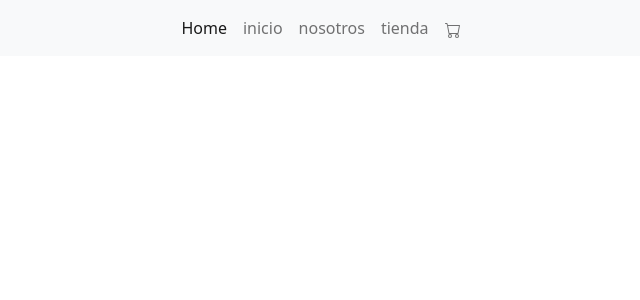
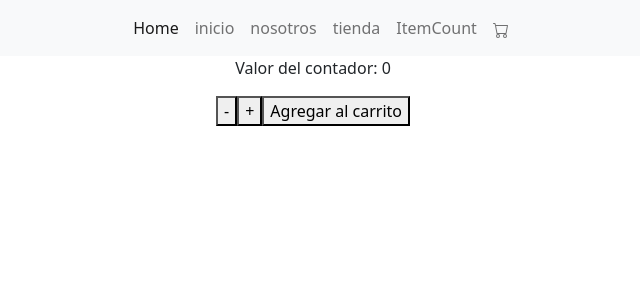
Before and after one commit to Lautaromartinucci/CursoReactJS, a React (Create React App) app in the folder my-app/: page /ItemCount in a window 1280 px wide. Shown: the top 300 px of the page, without its empty margins (327-967 px from the left). Built offline with nearby package versions, Linux system fonts and the light colour scheme.

Commit message:
contador

```diff
--- a/my-app/src/App.js
+++ b/my-app/src/App.js
@@ -1,25 +1,26 @@
 import './App.css'
-import { BrowserRouter as Router, Switch, Route, Routes} from 'react-router-dom'
-import Navbar from './components/navegacion/navbar'
-import Inicio from './components/paginas/inicio'
-import Tienda from './components/paginas/tienda'
-import nosotros from './components/paginas/nosotros'
-import ItemListContainer from './components/paginas/ItemListContainer'
+import { BrowserRouter as Router, Switch, Route, Routes, BrowserRouter} from 'react-router-dom'
+import Navbar from './/components/navegacion/navbar'
+import Inicio from './/components/paginas/inicio'
+import Tienda from './/components/paginas/tienda'
+import Nosotros from './/components/paginas/nosotros'
+import ItemListContainer from './/components/paginas/ItemListContainer'
+import ItemCount from './/components/paginas/ItemCount'
 
 function App() {
   return (
     <div className="App">
+        <Router>
+          <Navbar/>
 
-      <Router>
-        <Navbar/>
-        <Routes>
-          <Route path='/inicio' exact component={Inicio}/>
-          <Route path='/nosotros' exact component={nosotros}/>
-          <Route path='/tienda' exact component={Tienda}/>
-          <Route path='/ItemListContainer' exact component={ItemListContainer}/>
-        </Routes>
-      </Router>
-
+          <Routes>
+            <Route path='/inicio' element={<Inicio />} />
+            <Route path='/nosotros' element= {<Nosotros />}/>
+            <Route path='/tienda' element= {<Tienda />}/>
+            <Route path='/ItemCount' element= {<ItemCount />}/>
+            <Route path='/ItemListContainer' element={<ItemListContainer />}/>
+          </Routes>
+        </Router>
     </div>
   );
 }
--- a/my-app/src/components/navegacion/navbar.js
+++ b/my-app/src/components/navegacion/navbar.js
@@ -19,13 +19,16 @@ const navbar = () => {
                             <Link className="nav-link active" aria-current="page" to='/'>Home</Link>
                         </li>
                         <li className="nav-item">
-                            <Link className="nav-link" to='./paginas/inicio'>inicio</Link>
+                            <Link className="nav-link" to='./inicio'>inicio</Link>
                         </li>
                         <li className="nav-item">
-                            <Link className="nav-link" to='./paginas/nosotros'>nosotros</Link>
+                            <Link className="nav-link" to='/nosotros'>nosotros</Link>
                         </li>
                         <li className="nav-item">
-                            <Link className="nav-link" to='tienda'>tienda</Link>
+                            <Link className="nav-link" to='/tienda'>tienda</Link>
+                        </li>
+                        <li className="nav-item">
+                            <Link className="nav-link" to='/itemcount'>ItemCount</Link>
                         </li>
                         <li className="nav-item">
                             <Link className="nav-link" to='../paginas/ItemListContainer'>
--- /dev/null
+++ b/my-app/src/components/paginas/ItemCount.js
@@ -0,0 +1,15 @@
+import React,{useState} from 'react'
+
+const ItemCount = (ItemCount) => {
+
+    const [contador, setContador] = useState(0);
+
+    return <div>
+        <p>Valor del contador: {contador}</p>
+        <button onClick={() => {setContador( contador - 1)}}>-</button>
+        <button onClick={() => {setContador( contador + 1)}}>+</button>
+        <button>Agregar al carrito</button>
+    </div>
+}
+
+export default ItemCount
--- a/my-app/src/components/paginas/ItemListContainer.js
+++ b/my-app/src/components/paginas/ItemListContainer.js
@@ -2,7 +2,7 @@ import React from 'react'
 
 const ItemListContainer = () => {
   return (
-    <div>HOLA</div>
+    <div>Page ItemListContainer </div>
   )
 }
 
--- a/my-app/src/components/paginas/inicio.js
+++ b/my-app/src/components/paginas/inicio.js
@@ -3,10 +3,7 @@ import React from 'react'
 const inicio = () => {
   return (
     <div>
-        <h1>Pag inicio</h1>
-
-
-
+        <h1>Page inicio</h1>
     </div>
   )
 }
--- a/my-app/src/components/paginas/nosotros.js
+++ b/my-app/src/components/paginas/nosotros.js
@@ -3,10 +3,11 @@ import React from 'react'
 const nosotros = () => {
   return (
     <div>
-        <h1>Pag nosotros</h1>
+        <h1>Page nosotros</h1>
 
     </div>
   )
 }
 
+
 export default nosotros
--- a/my-app/src/components/paginas/tienda.js
+++ b/my-app/src/components/paginas/tienda.js
@@ -3,7 +3,7 @@ import React from 'react'
 const tienda = () => {
   return (
     <div>
-        <h1>Pag tienda</h1>
+        <h1>Page tienda</h1>
 
     </div>
   )
```
